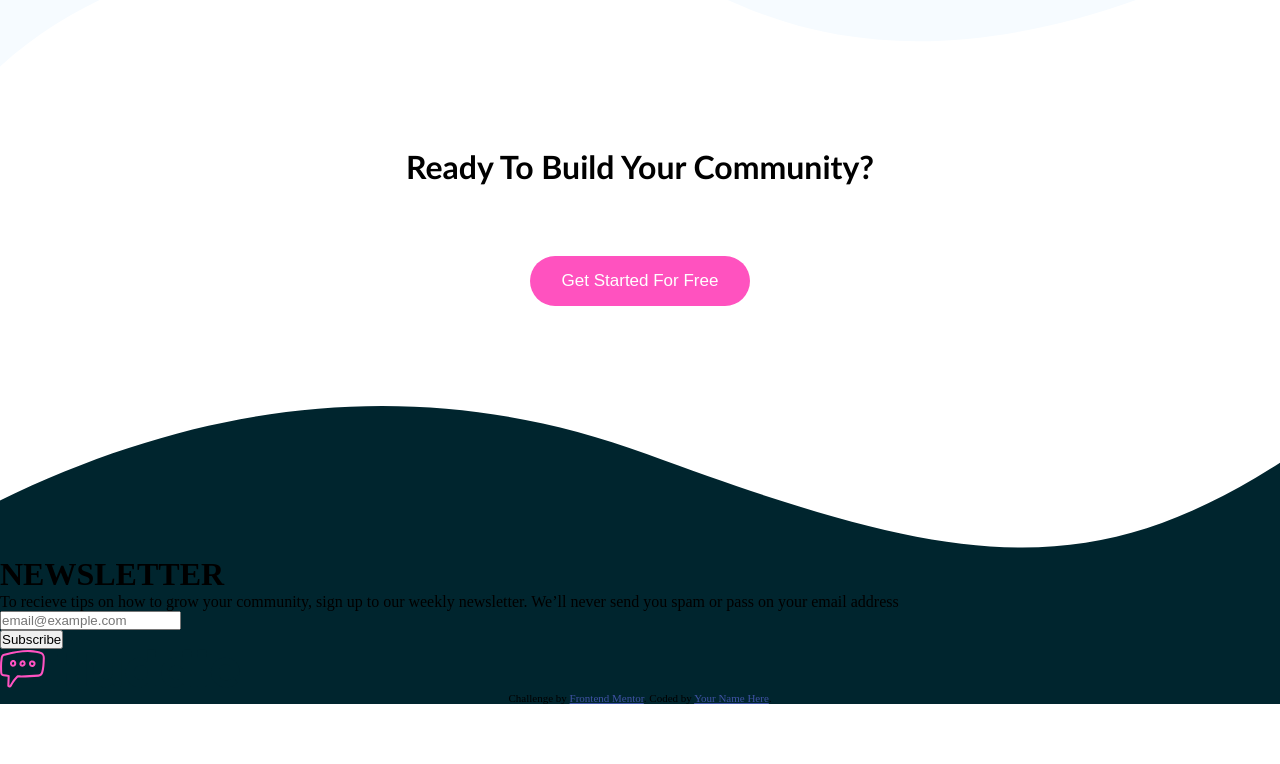
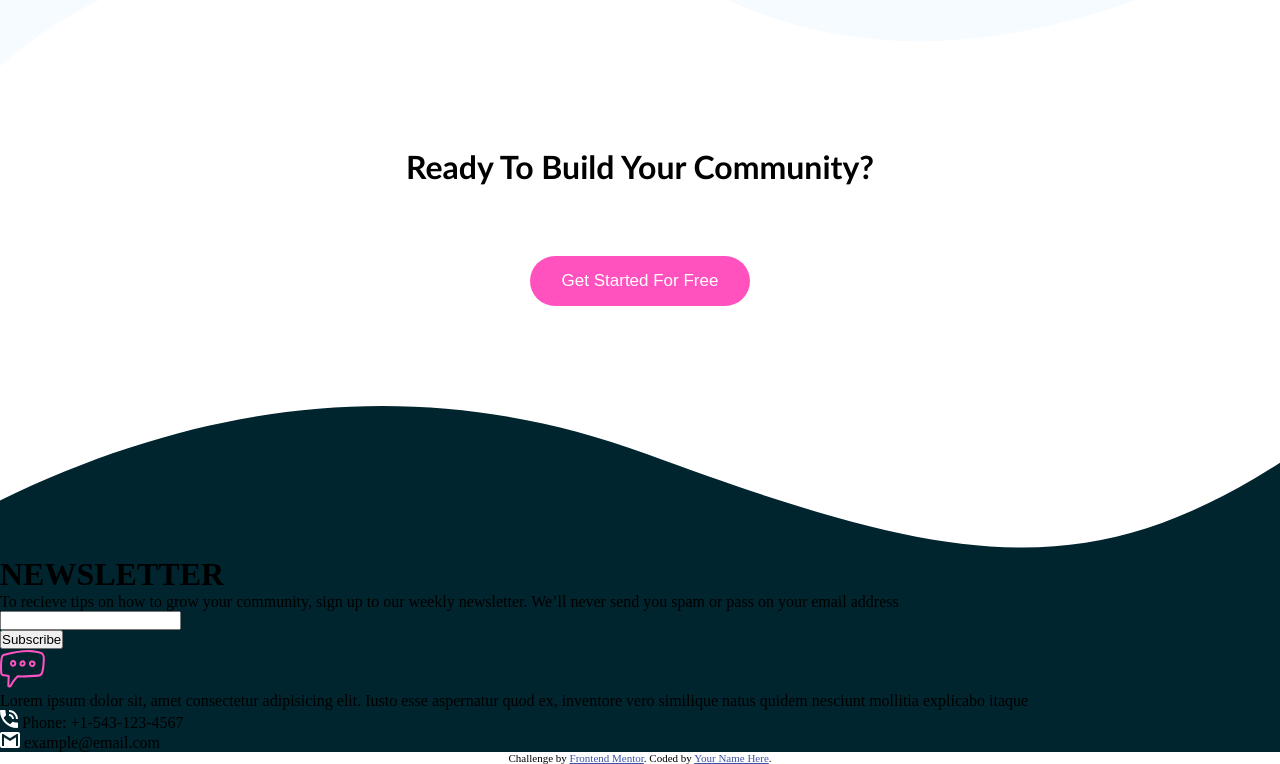
Before and after one commit to joyreuben/huddle-landing-page, a plain HTML site: page index.html in a window 1280 px wide. Shown: the part 3413-4177 px from the top of the page. Before the commit the page ends 4117 px from the top, so only its background shows below. Drawn offline with Linux system fonts and the light colour scheme.

Commit message:
Update index.html

```diff
--- a/index.html
+++ b/index.html
@@ -99,24 +99,48 @@
 <div class="last">
     <div class="loop4"></div>
     <div class="section">
-    <h1>NEWSLETTER</h1>
-    <p>To recieve tips on how to grow your community, sign up to our weekly newsletter. We’ll never send you spam or pass on your email address</p>
-    <form action="#" class="form">
-        <div class="form-control">
+      <div class="sub-section">
+       <h1>NEWSLETTER</h1>
+       <p>To recieve tips on how to grow your community, sign up to our weekly newsletter. We’ll never send you spam or pass on your email address</p>
+       <div class="form">
+        <form action="#" class="form">
+         <div class="form-control">
             <input
             type="email"
-            class="email-input"
-            placeholder="email@example.com"
-            />
-        </div>
-        <button>Subscribe</button>
+            class="email-input"/>
+          </div>
+         <div class="footer-btn">
+         <button class="footer-btn-btn">Subscribe</button>
+         </div>
+        </form>
+       </div>
+      </div>
 
-    </form>
-    <div class="contacts">
+    <div class="sub-section2">
        <img
        class="footer-logo"
        alt="brand logo"
        src='images/logo.svg'>
+
+      <p>Lorem ipsum dolor sit, amet consectetur adipisicing elit.
+        Iusto esse aspernatur quod ex, inventore vero similique
+        natus quidem nesciunt mollitia explicabo itaque </p>
+
+      <div class="contact">
+       <div class="phone">
+        <img
+        src="images/icon-phone.svg"
+        alt="phone"
+        /> Phone: +1-543-123-4567
+       </div>
+       <div class="mail">
+        <img
+        src="images/icon-email.svg"
+        alt="mail"/> example@email.com
+       </div>
+      </div>
+    </div>
+   </div>
     <p class="attribution">
       Challenge by <a href="https://www.frontendmentor.io?ref=challenge" target="_blank">Frontend Mentor</a>.
       Coded by <a href="#">Your Name Here</a>.
```
